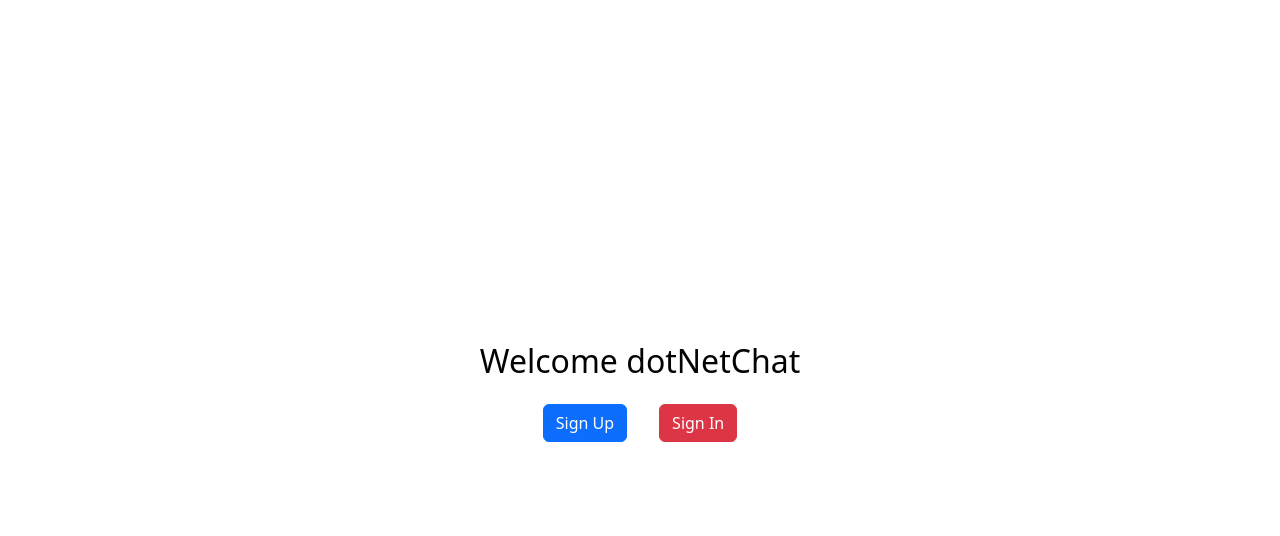
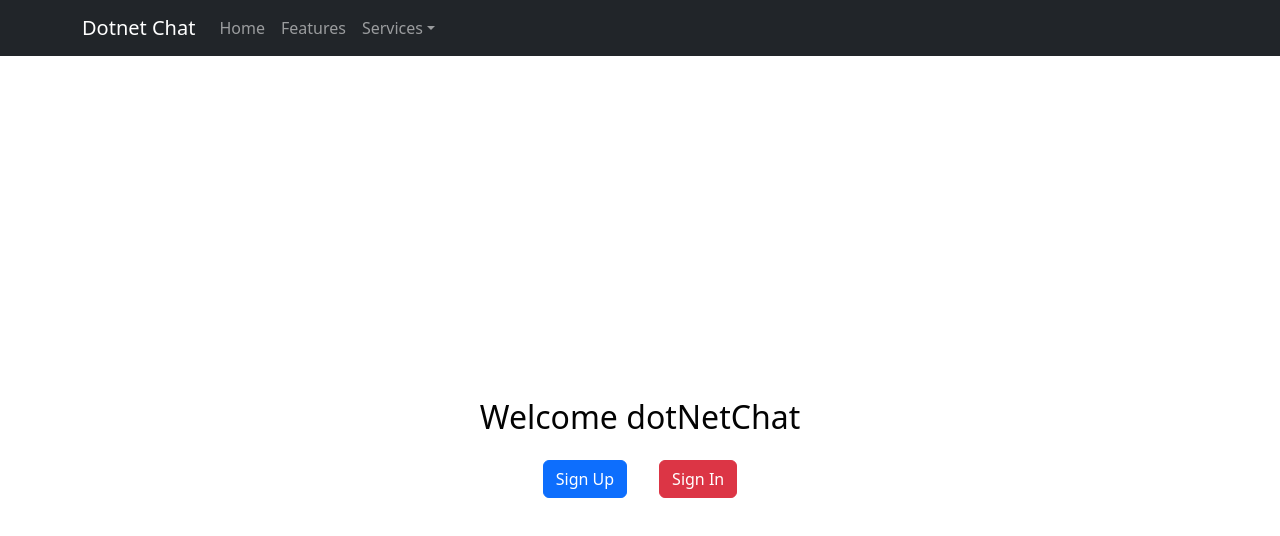
Before and after one commit to MohammadAtikurRahman/RealTimeChat, a React (Create React App) app: page / in a window 1280 px wide. Shown: the top 536 px of the page. Built offline with nearby package versions, Linux system fonts and the light colour scheme.

Commit message:
againnavabradded

```diff
--- a/src/App.js
+++ b/src/App.js
@@ -4,9 +4,11 @@ import { BrowserRouter, Routes, Route } from "react-router-dom";
 import Signup from "./components/Signup";
 import Home from "./components/Home";
 import Profile from "./components/Profile";
+import Navigationbar from "./components/Navigationbar";
 function App() {
   return (
     <div className="App">
+      <Navigationbar/>
       <header className="App-header">
         <BrowserRouter>
           <Routes>
```
